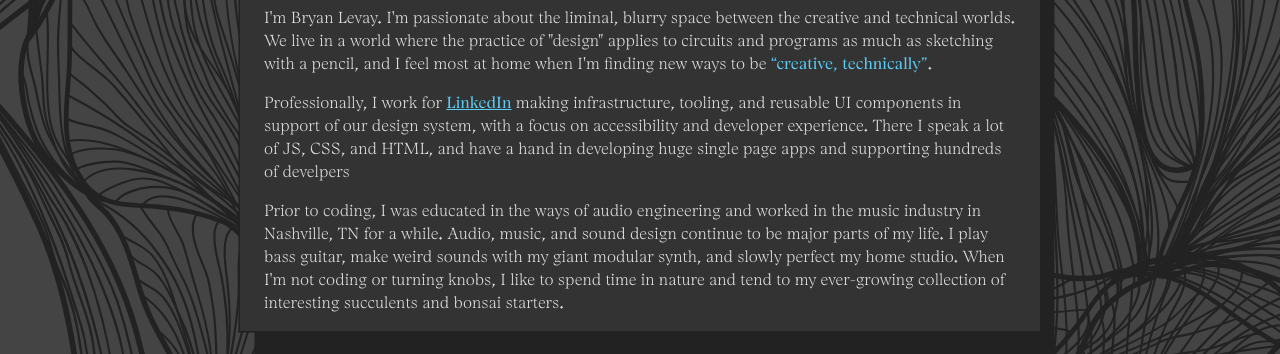
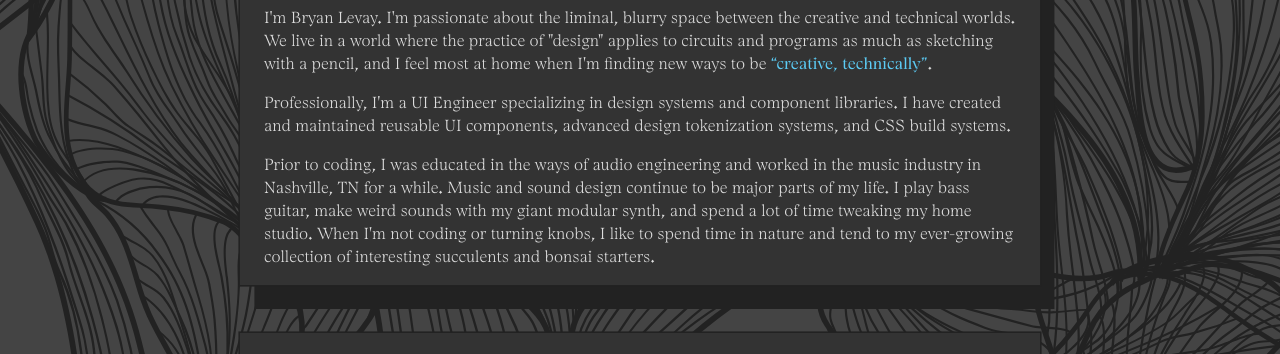
Before and after one commit to thousand/thousand.github.io, a website: page index.html in a window 1280 px wide. Shown: the part 379-733 px from the top of the page. Drawn offline with Linux system fonts and the light colour scheme.

Commit message:
update blurb post linkedin

```diff
--- a/index.html
+++ b/index.html
@@ -23,16 +23,9 @@
 
   <section class="blurb">
     <h2 class="section-head">Greetings!</h2>
-    <p>I'm Bryan Levay. I'm passionate about the liminal, blurry space between the creative and technical worlds.
-      We live in a world where the practice of "design" applies to circuits and programs as much as sketching
-      with a pencil, and I feel most at home when I'm finding new ways to be <strong><q>creative, technically</q></strong>.</p>
-    <p>Professionally, I work for <a href="https://linkedin.com/">LinkedIn</a> making infrastructure, tooling, and
-      reusable UI components in support of our design system, with a focus on accessibility and developer experience. There
-      I speak a lot of JS, CSS, and HTML, and have a hand in developing huge single page apps and supporting hundreds of develpers</p>
-    <p>Prior to coding, I was educated in the ways of audio engineering and worked in the music industry in Nashville, TN for a while.
-      Audio, music, and sound design continue to be major parts of my life. I play bass guitar, make weird sounds with my giant
-      modular synth, and slowly perfect my home studio. When I'm not coding or turning knobs, I like to spend time in nature and
-      tend to my ever-growing collection of interesting succulents and bonsai starters.</p>
+    <p>I'm Bryan Levay. I'm passionate about the liminal, blurry space between the creative and technical worlds. We live in a world where the practice of "design" applies to circuits and programs as much as sketching with a pencil, and I feel most at home when I'm finding new ways to be <strong><q>creative, technically</q></strong>.</p>
+    <p>Professionally, I'm a UI Engineer specializing in design systems and component libraries. I have created and maintained reusable UI components, advanced design tokenization systems, and CSS build systems.</p>
+    <p>Prior to coding, I was educated in the ways of audio engineering and worked in the music industry in Nashville, TN for a while. Music and sound design continue to be major parts of my life. I play bass guitar, make weird sounds with my giant modular synth, and spend a lot of time tweaking my home studio. When I'm not coding or turning knobs, I like to spend time in nature and tend to my ever-growing collection of interesting succulents and bonsai starters.</p>
   </section>
 
   <section class="creative-works">
```
